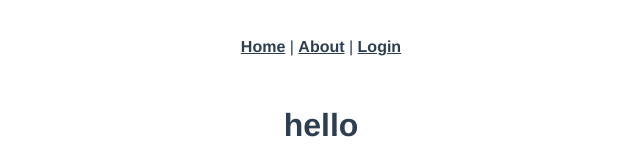
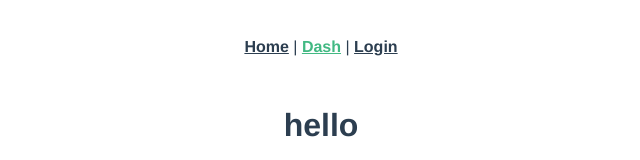
Before and after one commit to kodumbeats/homelab, a Vue app: page /dash in a window 1280 px wide. Shown: the top 160 px of the page, without its empty margins (319-959 px from the left). Built offline with nearby package versions, Linux system fonts and the light colour scheme.

Commit message:
remove default about page

```diff
--- a/src/App.vue
+++ b/src/App.vue
@@ -1,7 +1,7 @@
 <template>
   <div id="nav">
     <router-link to="/">Home</router-link> |
-    <router-link to="/about">About</router-link> |
+    <router-link to="/dash">Dash</router-link> |
     <router-link to="/login">Login</router-link>
   </div>
   <router-view />
--- a/src/router/index.ts
+++ b/src/router/index.ts
@@ -8,17 +8,11 @@
     component: Home
   },
   {
-    path: "/about",
-    name: "About",
+    path: "/login",
+    name: "Login",
     // route level code-splitting
     // this generates a separate chunk (about.[hash].js) for this route
     // which is lazy-loaded when the route is visited.
-    component: () =>
-      import(/* webpackChunkName: "about" */ "../views/About.vue")
-  },
-  {
-    path: "/login",
-    name: "Login",
     component: () =>
       import(/* webpackChunkName: "about" */ "../views/Login.vue")
   },
--- a/src/views/About.vue
+++ /dev/null
@@ -1,5 +0,0 @@
-<template>
-  <div class="about">
-    <h1>This is an about page</h1>
-  </div>
-</template>
```
